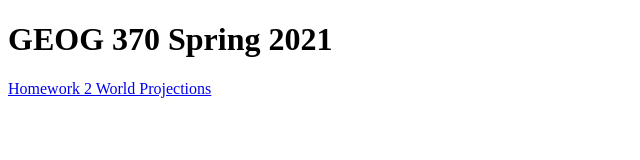
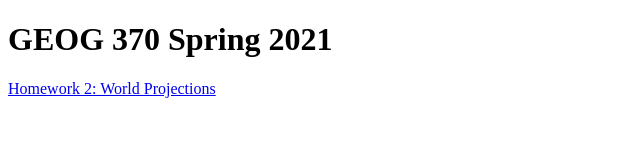
Before and after one commit to reileybaker/GEOG370, a plain HTML site: page Worldprojections/index.html in a window 1280 px wide. Shown: the full height of the page, 0-640 px from the left. Drawn offline with Linux system fonts and the light colour scheme.

Commit message:
Update index.html

```diff
--- a/Worldprojections/index.html
+++ b/Worldprojections/index.html
@@ -7,6 +7,6 @@
 </head>
 <body>
     <h1>GEOG 370 Spring 2021</h1>
-    <a href="./worldprojections.html">Homework 2 World Projections</a>
+    <a href="./worldprojections.html">Homework 2: World Projections</a>
 </body>
 </html>
```
